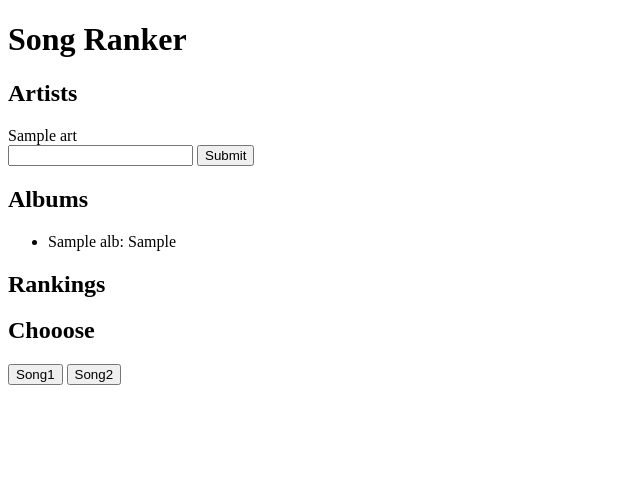
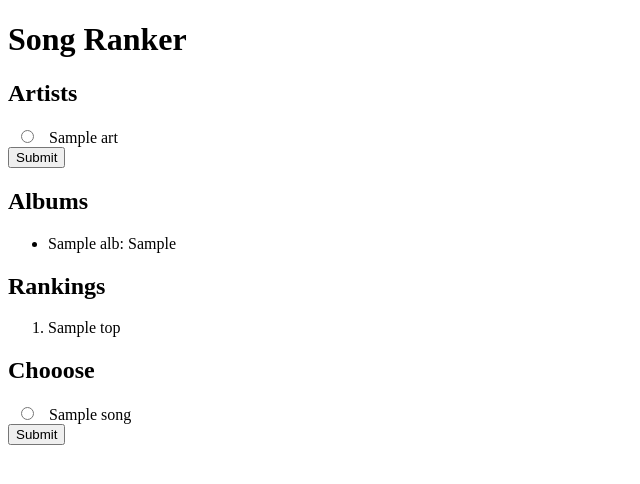
Before and after one commit to ianlavine/Song-Ranker, a Flask app: template templates/index.html in a window 1280 px wide. Shown: the top 484 px of the page, without its empty margins (0-640 px from the left). Run offline with Flask 2, Linux system fonts and the light colour scheme; the template is opened without the code that fills it: most values are stand-ins (such as "Sample title", 1, 10 or a date in 2020); parts of the project's set-up code (start-up, migrations or seed data) failed here and were passed over.

Commit message:
html up with choosing artists, choosing songs, and ranking them.

```diff
--- a/main.py
+++ b/main.py
@@ -5,56 +5,61 @@ import PythonRanker
 app = Flask(__name__)
 
 artists = user_data.return_artists(None)
-artist_data = [{'name': artists[x].name} for x in range(len(artists))]
+artist_data = [{'name': artists[x].name, 'val': str(x)} for x in range(len(artists))]
+game = None
+game_songs = None
+album_data = []
+song_data = []
+topten = []
 
 @app.route("/")
 def index():
-    # celsius = request.args.get("celsius", "")
-    # if celsius:
-    #     fahrenheit = fahrenheit_from(celsius)
-    # else:
-    #     fahrenheit = ""
-    # return (
-    #     """<form action="" method="get">
-    #             <input type="text" name="celsius">
-    #             <input type="submit" value="Convert">
-    #           </form>"""
-    #           + "Fahrenheit: " + fahrenheit
-    # )
+
+    global game, game_songs, album_data, song_data, topten
 
     choice = request.args.get("chosen_artist", "")
     if choice:
-        album_data = get_albums(choice)
-    else:
-        album_data = []
+        artist = artists[int(choice)]
+        album_data = get_albums(artist)
+        game = PythonRanker.Play(artist)
+        song_data, game_songs = new_song(game)
 
-    return render_template('index.html', artist_data=artist_data, album_data=album_data)
+    song_choice = request.args.get("chosen_song", "")
+    if song_choice:
+        if song_choice == 0:
+            game.compare(game_songs[0], game_songs[1])
+        else:
+            game.compare(game_songs[1], game_songs[0])
+        song_data, game_songs  = new_song(game)
+        topten = top_ten(game)
+
+    return render_template('index.html', artist_data=artist_data, album_data=album_data, song_data=song_data, topten=topten)
 
 
-# def fahrenheit_from(celsius):
-#     """Convert Celsius to Fahrenheit degrees."""
-#     try:
-#         fahrenheit = float(celsius) * 9 / 5 + 32
-#         fahrenheit = round(fahrenheit, 3)  # Round to three decimal places
-#         return str(fahrenheit)
-#     except ValueError:
-#         return "invalid input"
-
+def choose_artist(artist):
+    for art in artists:
+        if artist == art.name:
+            return art
+    new_artist(artist)
+    return choose_artist(artist)
 
 def get_albums(artist):
-    for art in artists:
-        if artist == art.name:
-            albums = [{'name': alb.name, 'on': str(art.Album_dict[alb])} for alb in art.Album_dict]
-            return albums
-    new_artist(artist)
-    return get_albums(artist)
+    albums = [{'name': alb.name, 'on': str(artist.Album_dict[alb])} for alb in artist.Album_dict]
+    return albums
 
 def new_artist(artist):
     artists.extend(user_data.return_artists([artist]))
-    artist_data.append({'name': artists[-1].name})
+    artist_data.append({'name': artists[-1].name, 'val': str(len(artists) - 1)})
 
-def play(artist):
-    game = PythonRanker.Play(artist)
+def new_song(game):
+    game_songs = game.new_battle()
+    songs = [{'name': game_songs[x].name, 'val': str(x)} for x in range(len(game_songs))]
+    return songs, game_songs
+
+def top_ten(game):
+    game_ten = game.showSongStats()
+    tops = [{'name': game_ten[x].name} for x in range(len(game_ten))]
+    return tops
 
 if __name__ == "__main__":
     app.run(host="127.0.0.1", port=8080, debug=True)
--- a/templates/index.html
+++ b/templates/index.html
@@ -7,13 +7,19 @@
 	<body>
 		<h1>Song Ranker</h1>
         <h2>Artists</h2>
-        <form action="" method="get">
+        <!-- <form action="" method="get">
             {% for art in artist_data %}
                 <label for=chosen_artist>{{ art.name }}</label><br>
             {% endfor %}
-                <!-- <input type="radio" name="chosen_artist"> -->
                 <input type="text" name="chosen_artist" >
                <input type="submit" name="chosen_artist">
+        </form> -->
+        <form action="" method="get">
+            {% for art in artist_data %}
+                <input type="radio" id="html" name="chosen_artist" value={{ art.val }}>
+                <label for="html">{{ art.name }}</label><br>
+            {% endfor %}
+            <input type="submit" value="Submit">
         </form>
         <h2>Albums</h2>
         <ul>
@@ -22,8 +28,18 @@
             {% endfor %}
         </ul>
         <h2>Rankings</h2>
+        <ol>
+            {% for top in topten %}
+                <li>{{ top.name }}</li>
+            {% endfor %}
+        </ol>
         <h2>Chooose</h2>
-        <button type="button">Song1</button>
-        <button type="button">Song2</button>
+        <form action="" method="get">
+            {% for song in song_data %}
+                    <input type="radio" id="html" name="chosen_song" value={{ song.val }}>
+                    <label for="html">{{ song.name }}</label><br>
+            {% endfor %}
+            <input type="submit" value="Submit">
+        </form>
 	</body>
 </html>
```
Also changed, not shown: PythonRanker.py (+20 -2 lines).
